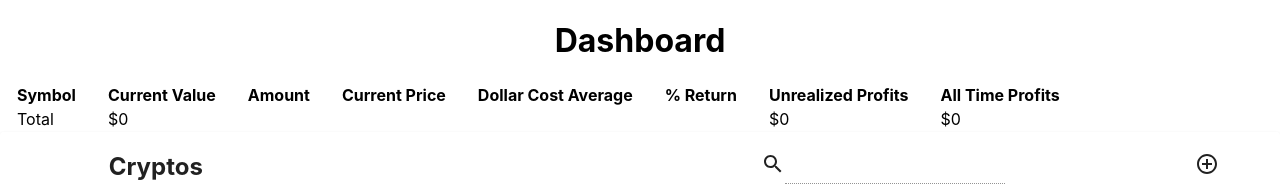
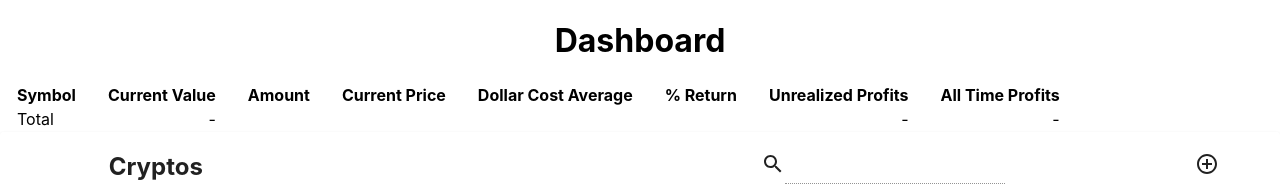
Before and after one commit to cole-gannaway/stocks-analyzer, a React (Create React App) app: page / in a window 1280 px wide. Shown: the top 186 px of the page. Built offline with nearby package versions, Linux system fonts and the light colour scheme; no server answers; the database is empty.

Commit message:
Formatted the Dashboard table

```diff
--- /dev/null
+++ b/src/components/DashboardTD.tsx
@@ -0,0 +1,13 @@
+export interface IDashboardTD{
+    value: number;
+    formatter: (value: number) => string;
+}
+export function DashboardTD (props: IDashboardTD){
+    const computeTextStyle = (val: number) => {
+        if (val < 0) return "red";
+        else if (val > 0) return "green";
+        else return "black";
+    }
+    return <td style={{textAlign: "right", color: computeTextStyle(props.value)}}>{props.value === 0.0 ? "-" : props.formatter(props.value) }</td>
+
+}
--- a/src/components/DollarCostAverages.tsx
+++ b/src/components/DollarCostAverages.tsx
@@ -1,7 +1,8 @@
 import { useAppSelector } from "../app/hooks";
 import { selectCurrentPrices } from "../slices/currentPricesSlice";
 import { selectDCAProfitSummary, selectDCASummaries } from "../slices/transactionsSlice";
-import { toFixedUnlessZero } from "../utilities/number-utils";
+import { formatDollarAmount } from "../utilities/number-utils";
+import { DashboardTD } from "./DashboardTD";
 
 export function DollarCostAverages() {
     const dcaSummaries = useAppSelector(selectDCASummaries);
@@ -29,18 +30,18 @@ export function DollarCostAverages() {
 
         return <tr key={"dashboard-" + symbol}>
             <td>{symbol}</td>
-            <td>{currentValue !== 0 ? "$" + toFixedUnlessZero(currentValue, 2) : "-"}</td>
-            <td>{amount ? amount.toFixed(2) : "-"}</td>
-            <td>{currentPrice ? "$" + toFixedUnlessZero(currentPrice, 2) : "-"}</td>
-            <td>{dca !== 0 ? "$" + toFixedUnlessZero(dca, 2) : "-"}</td>
-            <td>{dca !== 0 ? toFixedUnlessZero(((currentPrice - dca) / dca * 100), 2) + "%" : "-"}</td>
-            <td>{unrealizedProfits !== 0 ? "$" + toFixedUnlessZero(unrealizedProfits, 2) : "-"}</td>
-            <td>{profits !== 0 ? "$" + toFixedUnlessZero(profits, 2) : "-"}</td>
+            <DashboardTD value={currentValue} formatter={formatDollarAmount}></DashboardTD>
+            <DashboardTD value={amount} formatter={(val) => val.toFixed(2)}></DashboardTD>
+            <DashboardTD value={currentPrice} formatter={formatDollarAmount}></DashboardTD>
+            <DashboardTD value={dca} formatter={formatDollarAmount}></DashboardTD>
+            <DashboardTD value={(currentPrice && dca) ? ((currentPrice - dca) / dca * 100) : 0.0} formatter={(val) => val.toFixed(2) + "%"}></DashboardTD>
+            <DashboardTD value={unrealizedProfits} formatter={formatDollarAmount}></DashboardTD>
+            <DashboardTD value={profits} formatter={formatDollarAmount}></DashboardTD>
         </tr>
     });
 
-    return <div style={{textAlign: "center"}}>
-        <h1>Dashboard</h1>
+    return <div>
+        <h1 style={{textAlign: "center"}}>Dashboard</h1>
         <table>
             <thead>
                 <tr>
@@ -50,7 +51,14 @@ export function DollarCostAverages() {
             {dashboard}
             <tfoot>
                 <tr>
-                <td>Total</td><td>{"$" + toFixedUnlessZero(currentValueSum,2)}</td><td></td><td></td><td></td><td></td><td>{"$" + toFixedUnlessZero(unrealizedProfitsSum,2)}</td><td>{"$" + toFixedUnlessZero(allTimeProfitsSum,2)}</td>
+                    <td>Total</td>
+                    <DashboardTD value={currentValueSum} formatter={formatDollarAmount}></DashboardTD>
+                    <td></td>
+                    <td></td>
+                    <td></td>
+                    <td></td>
+                    <DashboardTD value={unrealizedProfitsSum} formatter={formatDollarAmount}></DashboardTD>
+                    <DashboardTD value={allTimeProfitsSum} formatter={formatDollarAmount}></DashboardTD>
                 </tr>
             </tfoot>
 
--- a/src/utilities/number-utils.ts
+++ b/src/utilities/number-utils.ts
@@ -9,8 +9,44 @@ export function roundDecimalPlaces(val: number, decimalPlaces: number) {
   );
 }
 
-export function toFixedUnlessZero(val: number, fractionDigits: number) {
-  const toFixed = val.toFixed(fractionDigits);
-  if (toFixed !== '0.00') return toFixed;
-  else return val.toString();
+/**
+ * Formats dollars into strings
+ * @param val
+ */
+export function formatDollarAmount (val: number) : string{
+  if (val === 0) {
+    return "-"
+  }
+  // round to nearest significant figures for really small decimals
+  else if (val > -1 && val < 1){
+    return "$" + truncateSignificantFigures(val,4);
+  }
+  else {
+    return "$" + val.toFixed(2);
+  }
 }
+
+/**
+ * For numbers between -1 and 1, truncating to nearest significant figures makes the most sense
+ *
+ * @param val
+ * @param sigFigs
+ * @returns
+ */
+function truncateSignificantFigures(val: number, sigFigs: number){
+  const str = val.toString();
+  let newStr = "";
+  let sigFigCount = 0;
+  for (let char of str){
+    if (sigFigCount < sigFigs){
+      if (char === "." || (sigFigCount === 0 && char === "0")){
+        newStr = newStr.concat(char);
+      }
+      else {
+        newStr = newStr.concat(char);
+        sigFigCount++;
+      }
+    }
+  }
+  return newStr;
+}
```
